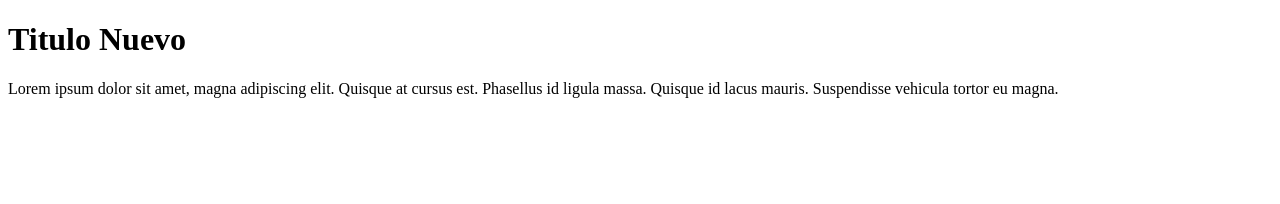
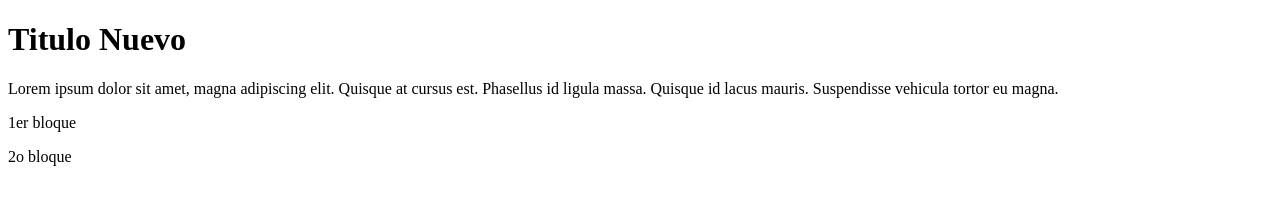
Before and after one commit to tonipc/first-git-repo, a plain HTML site: page index.html in a window 1280 px wide. Drawn offline with Linux system fonts and the light colour scheme.

Commit message:
agregamos párrafo a los bloques del footer

```diff
--- a/index.html
+++ b/index.html
@@ -16,8 +16,10 @@
 </body>
 <footer>
     <div class="col-xs-6">
+        <p>1er bloque</p>
     </div>
     <div class="col-xs-6">
+        <p>2o bloque</p>
     </div>
 </footer>
 </html>
```
